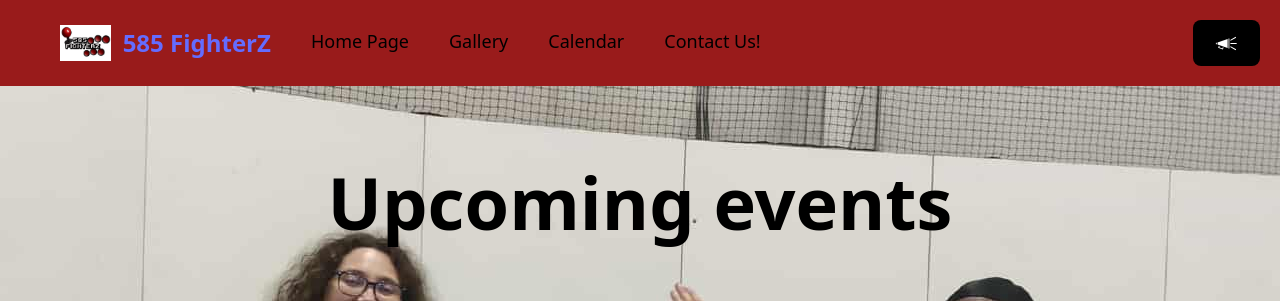
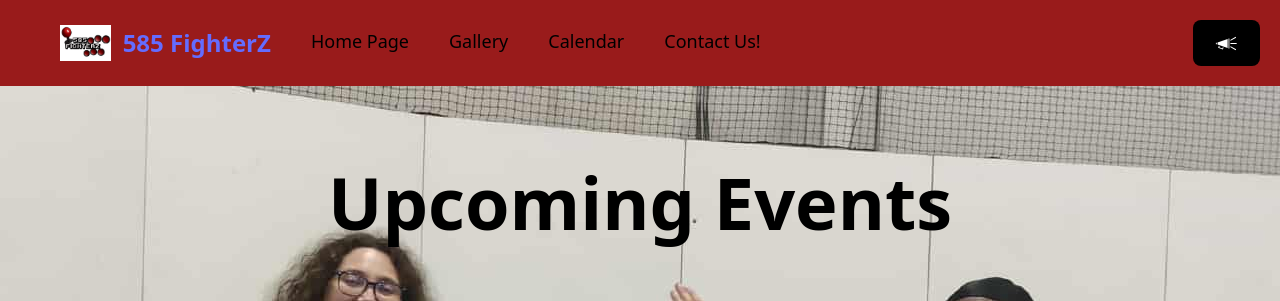
Before and after one commit to Perry512/585z, a React (Vite) app: page /585z/calendar in a window 1280 px wide. Shown: the top 301 px of the page. Built offline with nearby package versions, Linux system fonts and the light colour scheme.

Commit message:
[FIX] Style: Corrected capitalization

```diff
--- a/src/pages/CalendarPage.tsx
+++ b/src/pages/CalendarPage.tsx
@@ -9,7 +9,7 @@ export default function CalendarPage() {
             <div className="min-h-[90vh]">
                 <div className='min-h-[80vh] text-3xl bg-[center_top_-10rem]' style={{ backgroundImage: `url(${gal4})`}} >
                     <div className="translate-y-10">
-                        <span className="text-7xl font-bold text-black">Upcoming events</span>
+                        <span className="text-7xl font-bold text-black">Upcoming Events</span>
                     </div>
                 </div>
                 {/* Links to signups */}
```
